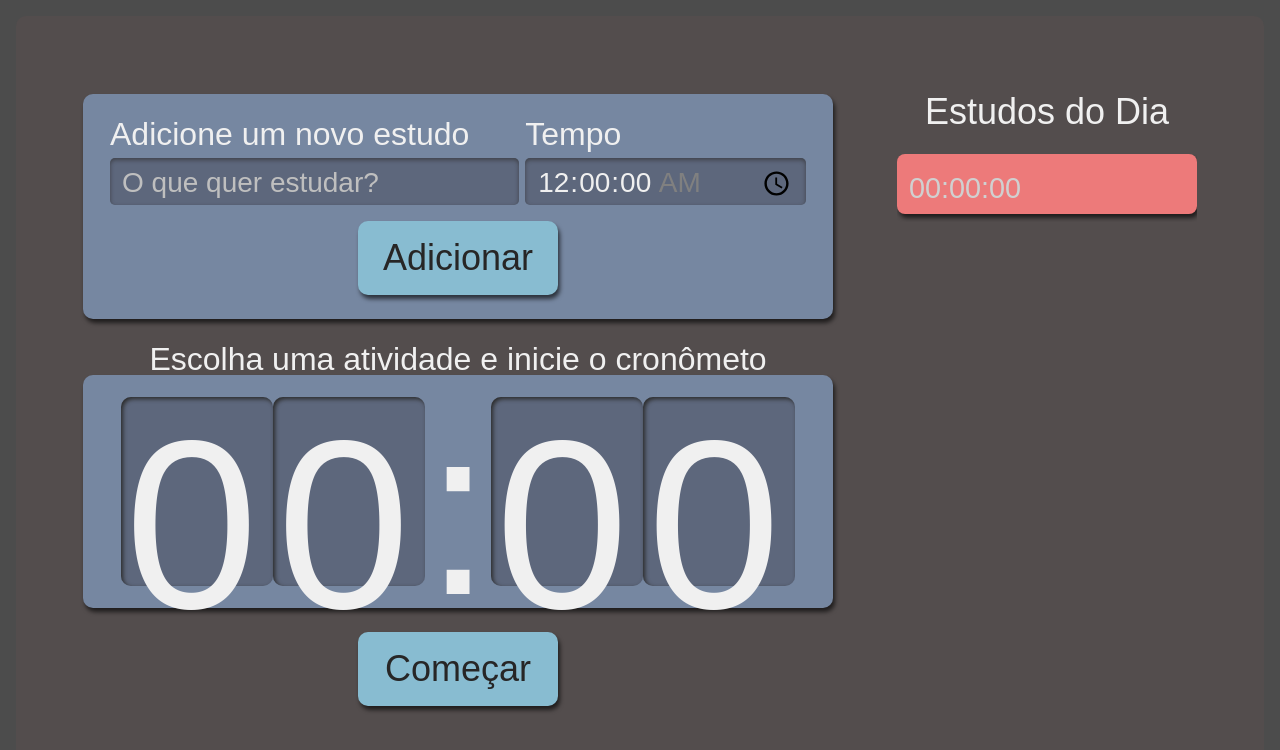
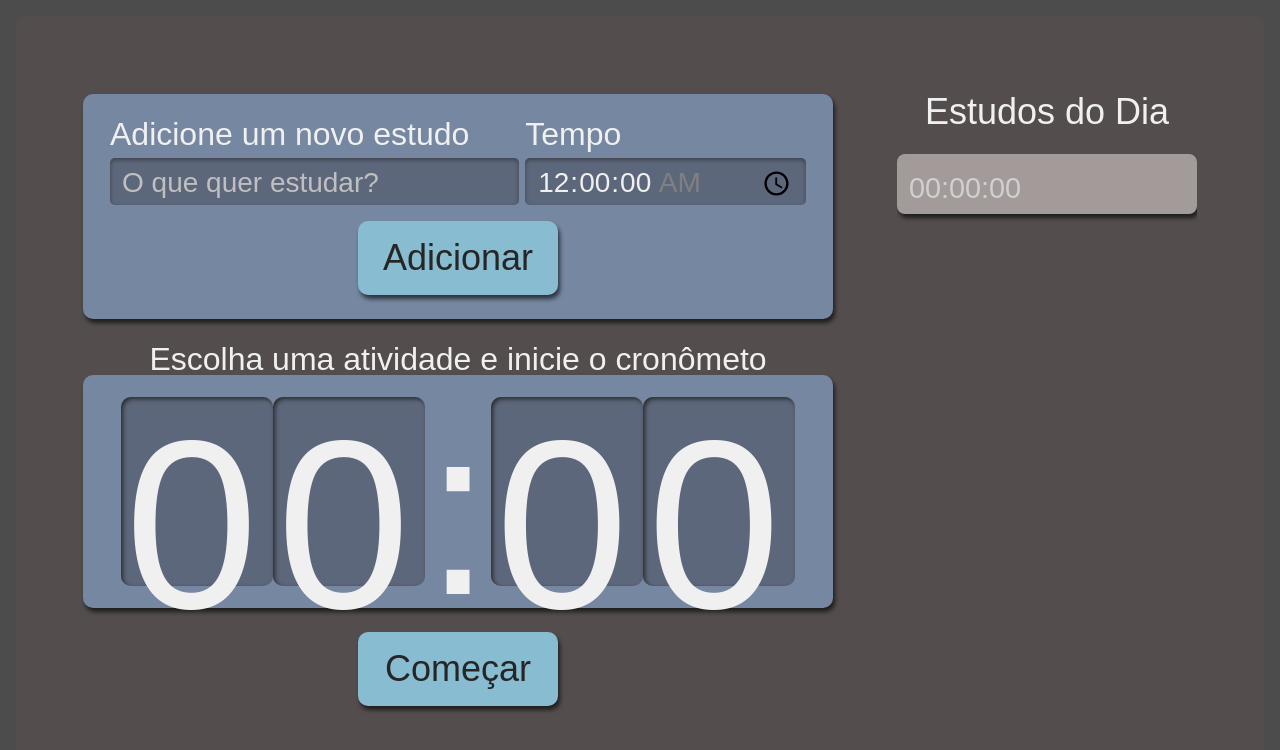
Before and after one commit to JulianaTagami/time-calculator, a React (Create React App) app: page / in a window 1280 px wide. Both pictures are taken after a click on the button "Adicionar". Shown: the top 750 px of the page. Built offline with nearby package versions, Linux system fonts and the light colour scheme.

Commit message:
Update color Item

```diff
--- a/src/components/List/item/item.module.scss
+++ b/src/components/List/item/item.module.scss
@@ -1,6 +1,6 @@
 
 .item {
-    background-color: #ed7a7a;
+    background-color: #a39a9a;
     border-radius: 8px;
     box-shadow: 2px 4px 4px #0000009F;
     padding: 12px;
```
